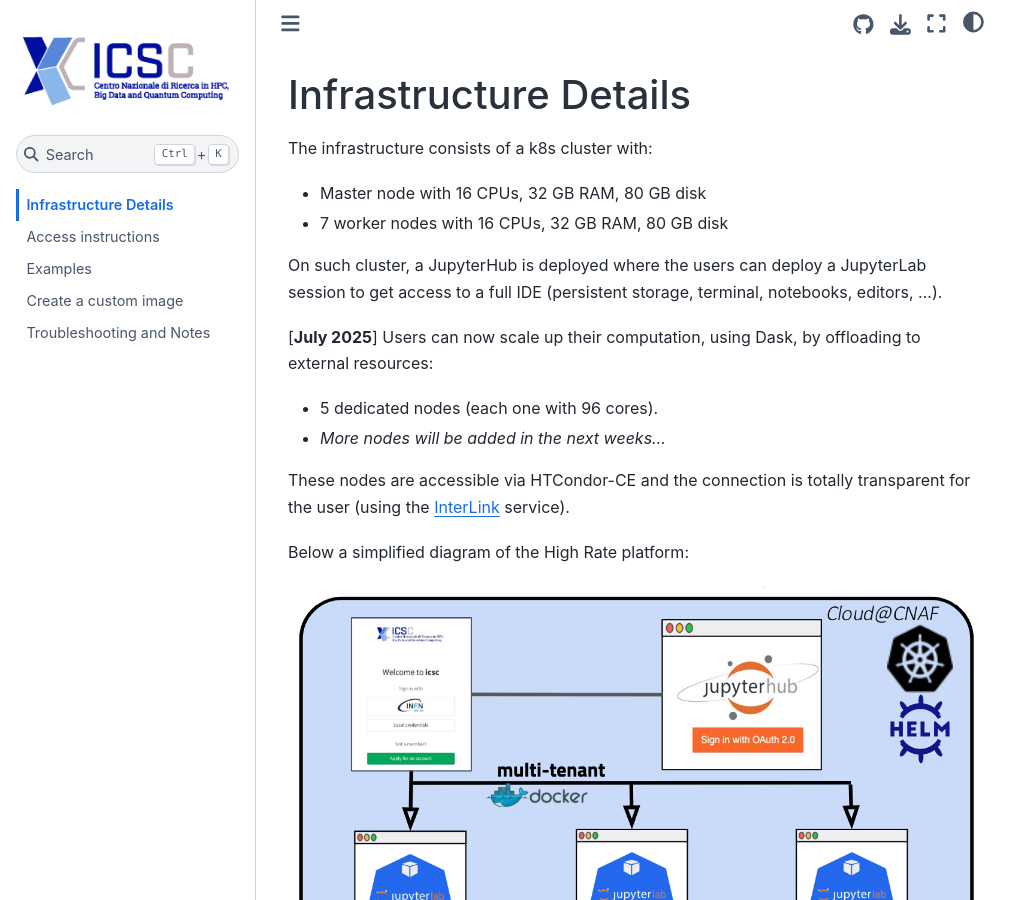
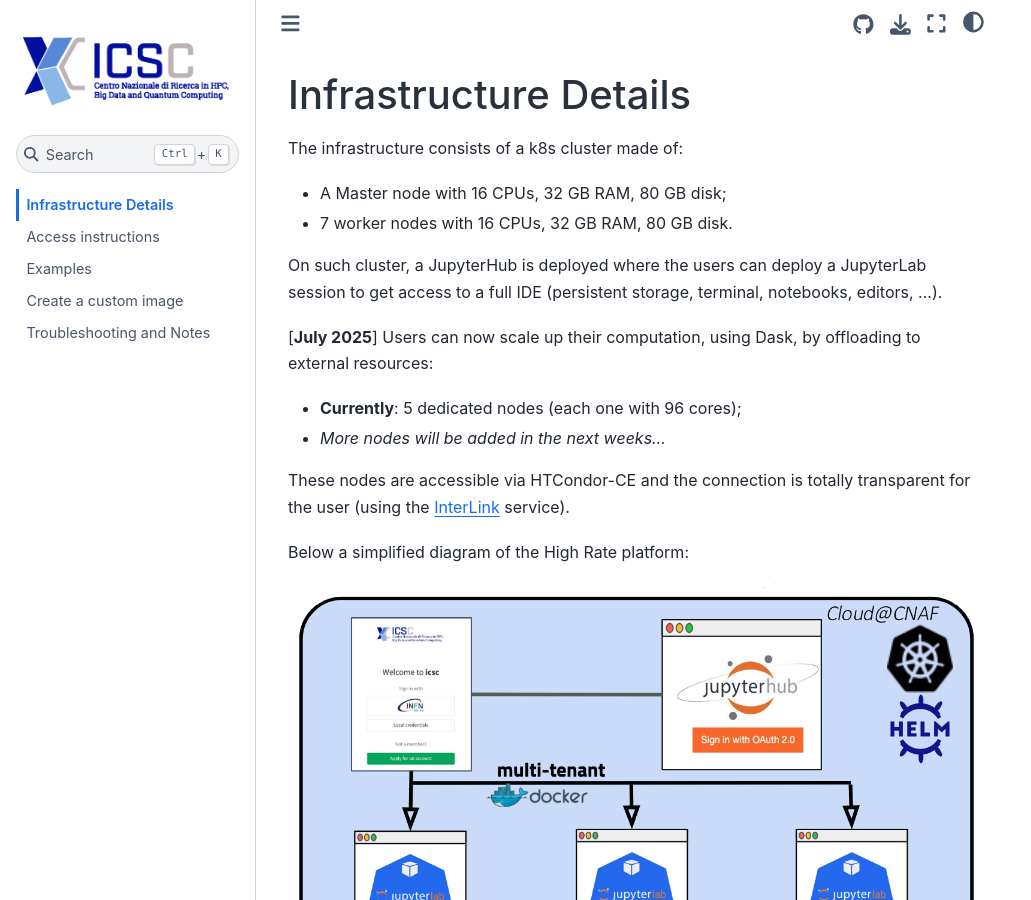
Before and after one commit to ICSC-Spoke2-repo/HighRateAnalysis-WP5, a Jupyter Book: the page built from docs/sections/infrastructure.md, in a window 1280 px wide and 900 px high. Shown: the whole window, without its empty margins (0-1031 px from the left). Built offline with Jupyter Book 1.0.4 settings and Sphinx 7.4.7 and the Sphinx Book theme 1.1.4, drawn with Linux system fonts in a browser that asks for light colours.

Commit message:
Minor fixes to the documentation

```diff
--- a/docs/sections/infrastructure.md
+++ b/docs/sections/infrastructure.md
@@ -1,13 +1,13 @@
 # Infrastructure Details
-The infrastructure consists of a k8s cluster with:
-- Master node with 16 CPUs, 32 GB RAM, 80 GB disk
-- 7 worker nodes with 16 CPUs, 32 GB RAM, 80 GB disk
+The infrastructure consists of a k8s cluster made of:
+- A Master node with 16 CPUs, 32 GB RAM, 80 GB disk;
+- 7 worker nodes with 16 CPUs, 32 GB RAM, 80 GB disk.
 
 On such cluster, a JupyterHub is deployed where the users can deploy a JupyterLab session to get access to a full IDE (persistent storage, terminal, notebooks, editors, ...).
 
 [**July 2025**] Users can now scale up their computation, using Dask, by offloading to external resources:
 
-- 5 dedicated nodes (each one with 96 cores).
+- **Currently**: 5 dedicated nodes (each one with 96 cores);
 - *More nodes will be added in the next weeks...*
 
 These nodes are accessible via HTCondor-CE and the connection is totally transparent for the user (using the [InterLink](https://www.intertwin.eu/article/infrastructure-component-interlink) service).
```
Also changed, not shown: docs/sections/access.md (+25 -21 lines), docs/sections/custom-image.md (+1 -1 lines), docs/sections/intro.md (+2 -0 lines).
